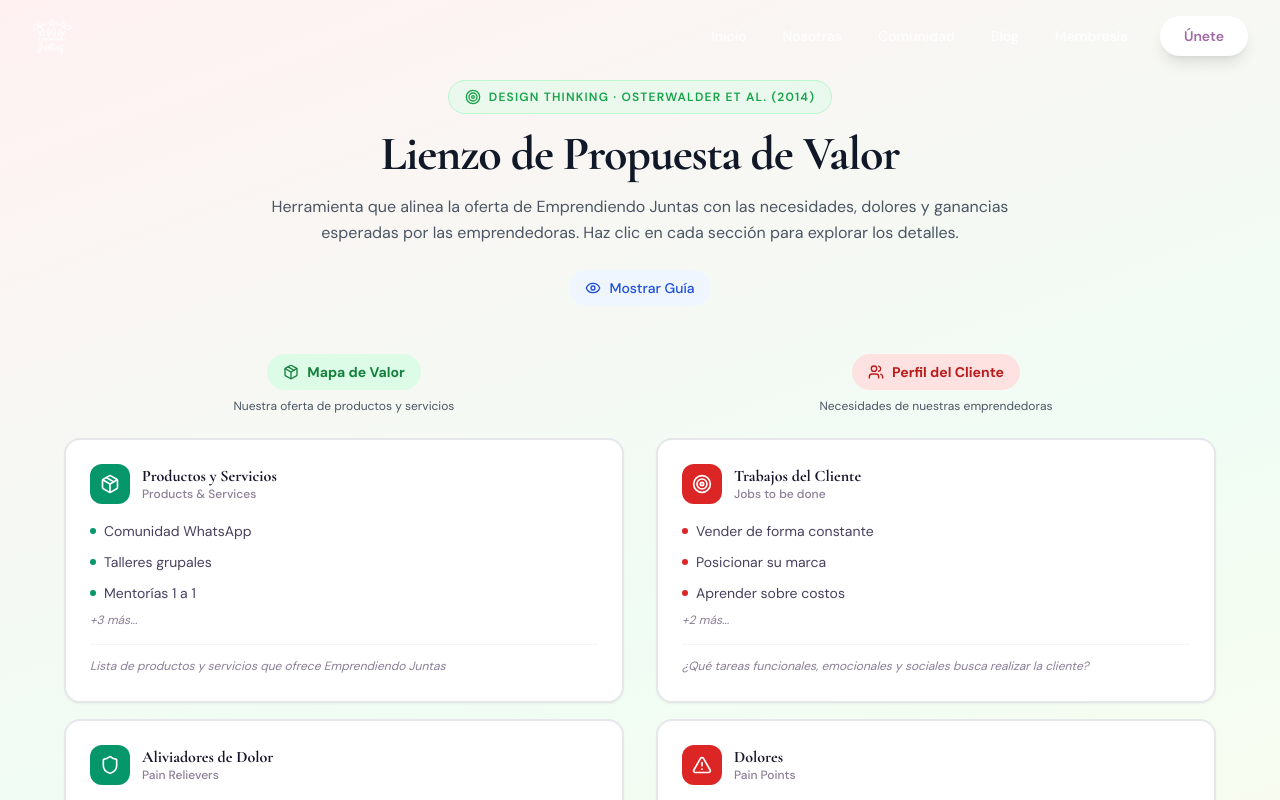
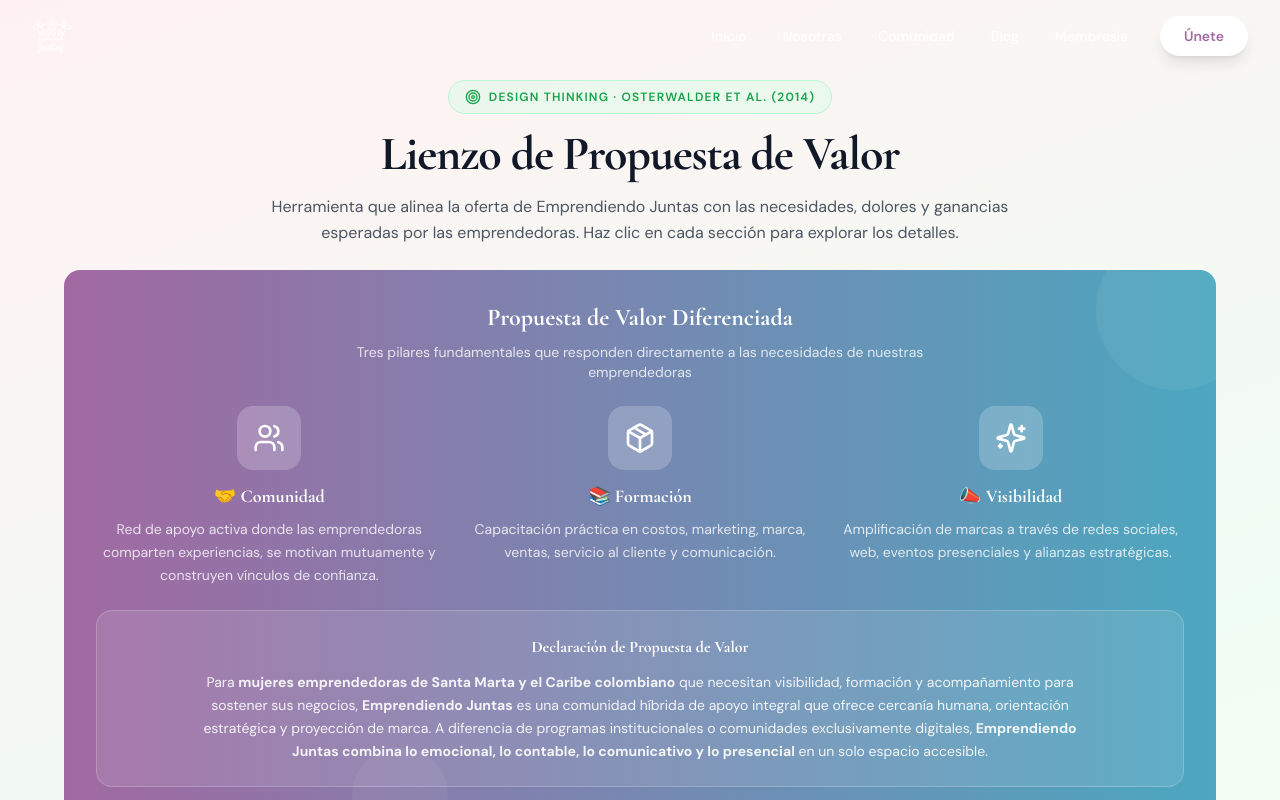
Before and after one commit to jcastr0/ej, a React (Vite) app: page /value-proposition-canvas in a window 1280 px wide. Shown: the top 800 px of the page. Built offline with nearby package versions, Linux system fonts and the light colour scheme; the HTML template or start-up script is replaced by a standard one.

Commit message:
Enhance Value Proposition Canvas: add comprehensive value prop section with 3 pillars and value declaration statement

```diff
--- a/src/pages/ValuePropositionCanvas.jsx
+++ b/src/pages/ValuePropositionCanvas.jsx
@@ -239,6 +239,73 @@
           esperadas por las emprendedoras. Haz clic en cada sección para explorar los detalles.
         </p>
 
+        {/* Propuesta de Valor - Tres Pilares */}
+        <motion.div
+          initial={{ opacity: 0, y: 20 }}
+          animate={{ opacity: 1, y: 0 }}
+          transition={{ duration: 0.6, delay: 0.3 }}
+          className="bg-gradient-to-r from-[#A169A2] to-[#4CA7C0] rounded-2xl p-8 mb-8 text-white relative overflow-hidden"
+        >
+          <div className="absolute top-0 right-0 w-40 h-40 bg-white/5 rounded-full -translate-y-10 translate-x-10" />
+          <div className="absolute bottom-0 left-1/4 w-24 h-24 bg-white/5 rounded-full translate-y-6" />
+
+          <div className="relative">
+            <div className="text-center mb-6">
+              <h2 className="text-2xl font-bold mb-2" style={{ fontFamily: "'Cormorant Garamond', serif" }}>
+                Propuesta de Valor Diferenciada
+              </h2>
+              <p className="text-white/80 text-sm max-w-2xl mx-auto" style={{ fontFamily: "'DM Sans', sans-serif" }}>
+                Tres pilares fundamentales que responden directamente a las necesidades de nuestras emprendedoras
+              </p>
+            </div>
+
+            <div className="grid md:grid-cols-3 gap-6 mb-6">
+              <div className="text-center">
+                <div className="w-16 h-16 bg-white/20 rounded-2xl flex items-center justify-center mx-auto mb-3">
+                  <Users className="w-8 h-8 text-white" />
+                </div>
+                <h3 className="font-bold text-lg mb-2">🤝 Comunidad</h3>
+                <p className="text-white/80 text-sm leading-relaxed" style={{ fontFamily: "'DM Sans', sans-serif" }}>
+                  Red de apoyo activa donde las emprendedoras comparten experiencias, se motivan mutuamente y construyen vínculos de confianza.
+                </p>
+              </div>
+
+              <div className="text-center">
+                <div className="w-16 h-16 bg-white/20 rounded-2xl flex items-center justify-center mx-auto mb-3">
+                  <Package className="w-8 h-8 text-white" />
+                </div>
+                <h3 className="font-bold text-lg mb-2">📚 Formación</h3>
+                <p className="text-white/80 text-sm leading-relaxed" style={{ fontFamily: "'DM Sans', sans-serif" }}>
+                  Capacitación práctica en costos, marketing, marca, ventas, servicio al cliente y comunicación.
+                </p>
+              </div>
+
+              <div className="text-center">
+                <div className="w-16 h-16 bg-white/20 rounded-2xl flex items-center justify-center mx-auto mb-3">
+                  <Sparkles className="w-8 h-8 text-white" />
+                </div>
+                <h3 className="font-bold text-lg mb-2">📣 Visibilidad</h3>
+                <p className="text-white/80 text-sm leading-relaxed" style={{ fontFamily: "'DM Sans', sans-serif" }}>
+                  Amplificación de marcas a través de redes sociales, web, eventos presenciales y alianzas estratégicas.
+                </p>
+              </div>
+            </div>
+
+            <div className="bg-white/10 border border-white/20 rounded-2xl p-6">
+              <h4 className="font-bold text-center mb-3" style={{ fontFamily: "'Cormorant Garamond', serif" }}>
+                Declaración de Propuesta de Valor
+              </h4>
+              <p className="text-white/90 text-sm leading-relaxed text-center max-w-4xl mx-auto" style={{ fontFamily: "'DM Sans', sans-serif" }}>
+                Para <strong>mujeres emprendedoras de Santa Marta y el Caribe colombiano</strong> que necesitan visibilidad,
+                formación y acompañamiento para sostener sus negocios, <strong>Emprendiendo Juntas</strong> es una comunidad
+                híbrida de apoyo integral que ofrece cercanía humana, orientación estratégica y proyección de marca.
+                A diferencia de programas institucionales o comunidades exclusivamente digitales,
+                <strong> Emprendiendo Juntas combina lo emocional, lo contable, lo comunicativo y lo presencial</strong> en un solo espacio accesible.
+              </p>
+            </div>
+          </div>
+        </motion.div>
+
         <div className="flex items-center justify-center gap-4 mb-8">
           <button
             onClick={() => setShowGuide(!showGuide)}
```
